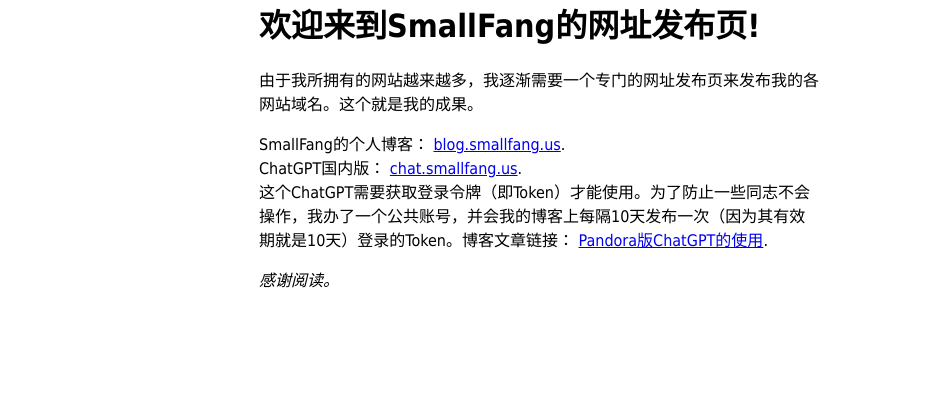
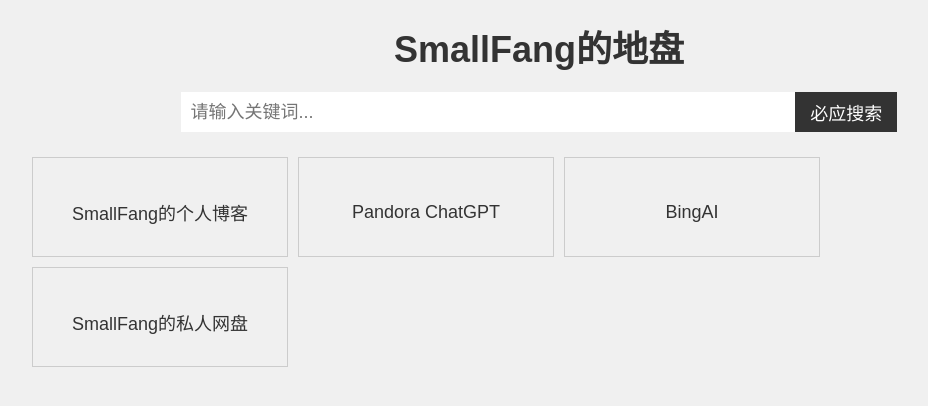
Before and after one commit to SmallFang2009/fabu, a plain HTML site: page index.html in a window 1280 px wide. Shown: the whole page, without its empty margins (101-1029 px from the left). Drawn offline with Linux system fonts and the light colour scheme.

Commit message:
Site Update

```diff
--- a/index.html
+++ b/index.html
@@ -1,28 +1,163 @@
-<html>
+<!DOCTYPE html>
+<html lang="zh-CN">
 <head>
-<meta name="keywords" content="SmallFang, Smallfang,smallfang,网址发布,SmallFang的网址发布页,SmallFang的地盘" />
-<meta name="description" content="由于我所拥有的网站越来越多，我逐渐需要一个专门的网址发布页来发布我的各网站域名。这个就是我的成果。" />
+    <meta charset="UTF-8">
+    <title>SmallFang的地盘</title>
+    <link rel="icon" href="icon.ico" type="image/x-icon">
+    <link rel="shortcut icon" href="icon.ico" type="image/x-icon">
+    <style>
+        * {
+            margin: 0;
+            padding: 0;
+            box-sizing: border-box;
+        }
 
-<title>SmallFang的地盘</title>
-<style>
-    body {
-        width: 35em;
-        margin: 0 auto;
-        font-family: Tahoma, Verdana, Arial, sans-serif;
-    }
-</style>
+        body {
+            font-family: Arial, sans-serif;
+            background-color: #f0f0f0;
+        }
+
+        .container {
+            width: 80%;
+            max-width: 1200px;
+            margin: 0 auto;
+        }
+
+        .logo {
+            text-align: center;
+            font-size: 36px;
+            font-weight: bold;
+            color: #333;
+            margin: 20px 0;
+        }
+
+        .search {
+            display: flex;
+            align-items: center;
+            justify-content: center;
+            margin: 10px 0;
+        }
+
+        .search input {
+            width: 60%;
+            height: 40px;
+            border: none;
+            outline: none;
+            padding: 10px;
+            font-size: 18px;
+        }
+
+        .search button {
+            width: 10%;
+            height: 40px;
+            border: none;
+            outline: none;
+            background-color: #333;
+            color: #fff;
+            font-size: 18px;
+            cursor: pointer;
+        }
+
+        .search button:hover {
+            background-color: #555;
+        }
+
+        .nav {
+            display: flex;
+            flex-wrap: wrap;
+            margin: 20px 0;
+        }
+
+        .nav a {
+            width: 25%;
+            height: 100px;
+            display: flex;
+            flex-direction: column;
+            align-items: center;
+            justify-content: center;
+            text-decoration: none;
+            color: #333;
+            border: 1px solid #ccc;
+            margin: 5px;
+            transition: all 0.3s;
+        }
+
+        .nav a:hover {
+            transform: scale(1.1);
+            box-shadow: 0 0 10px rgba(0, 0, 0, 0.1);
+        }
+
+        .nav a i {
+            font-size: 36px;
+            margin-bottom: 10px;
+        }
+
+        .nav a span {
+            font-size: 18px;
+        }
+
+        @media screen and (max-width: 768px) {
+            .nav a {
+                width: 50%;
+            }
+        }
+    </style>
 </head>
 <body>
-<h1>欢迎来到SmallFang的网址发布页!</h1>
-<p>由于我所拥有的网站越来越多，我逐渐需要一个专门的网址发布页来发布我的各网站域名。这个就是我的成果。</p>
+    <div class="container">
+        <div class="logo">SmallFang的地盘</div>
+        <div class="search">
+            <input type="text" id="keyword" placeholder="请输入关键词...">
+            <button id="search">必应搜索</button>
+        </div>
+        <div class="nav">
+            <a href="https://blog.smallfang.us" target="_blank">
+                <i class="iconfont icon-smallfangblog"></i>
+                <span>SmallFang的个人博客</span>
+            </a>
+            <a href="https://chat.smallfang.us" target="_blank">
+                <i class="iconfont icon-chat"></i>
+                <span>Pandora ChatGPT</span>
+            </a>
+            <a href="https://bing.smallfang.us" target="_blank">
+                <i class="iconfont icon-bilibili"></i>
+                <span>BingAI</span>
+            </a>
+            <a href="https://pan2.smallfang.us" target="_blank">
+                <i class="iconfont icon-weibo"></i>
+                <span>SmallFang的私人网盘</span>
+            </a>
+        </div>
+    </div>
+    <script>
+        // 获取搜索框和搜索按钮
+        var keyword = document.getElementById("keyword");
+        var search = document.getElementById("search");
 
-<p>SmallFang的个人博客：
-<a href="https://blog.smallfang.us">blog.smallfang.us</a>.<br/>
-ChatGPT国内版：
-<a href="https://chat.smallfang.us">chat.smallfang.us</a>.<br/>
-这个ChatGPT需要获取登录令牌（即Token）才能使用。为了防止一些同志不会操作，我办了一个公共账号，并会我的博客上每隔10天发布一次（因为其有效期就是10天）登录的Token。博客文章链接：
-<a href="https://blog.smallfang.us/cn/0007">Pandora版ChatGPT的使用</a>.<br/>
+        // 给搜索按钮添加点击事件
+        search.addEventListener("click", function () {
+            // 获取搜索框的内容
+            var value = keyword.value.trim();
+            // 判断是否为空
+            if (value) {
+                // 拼接百度搜索的网址
+                var url = "https://www.bing.com/search?q=" + value;
+                // 在新窗口打开网址
+                window.open(url, "_blank");
+            } else {
+                // 提示用户输入关键词
+                alert("请输入关键词");
+            }
+        });
 
-<p><em>感谢阅读。</em></p>
+        // 给搜索框添加回车事件
+        keyword.addEventListener("keyup", function (event) {
+            // 判断是否按下回车键
+            if (event.keyCode === 13) {
+                // 触发搜索按钮的点击事件
+                search.click();
+            }
+        });
+    </script>
 </body>
 </html>
```
Also changed, not shown: icon.ico (added).
